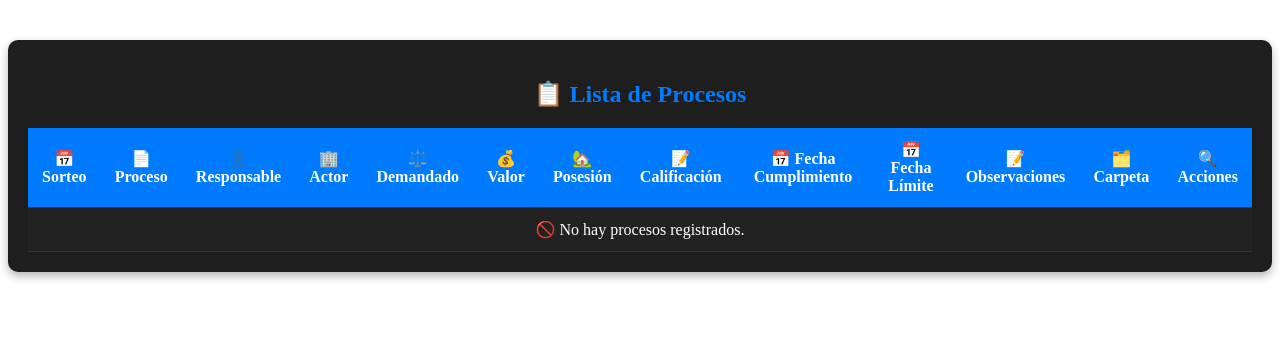
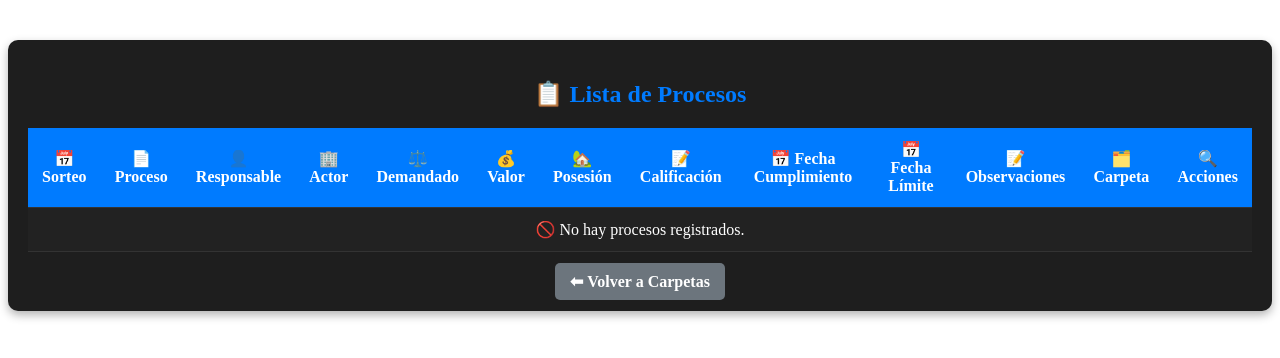
Before and after one commit to Orlan03/Tacae, a Django app: template sistema/templates/control_procesos/listar_procesos.html in a window 1280 px wide. Shown: the top 358 px of the page. Run offline with Django 5.2, Linux system fonts and the light colour scheme; the template is opened without the code that fills it, so the values that code supplies are empty.

Commit message:
Actualización

```diff
--- a/sistema/templates/control_procesos/listar_procesos.html
+++ b/sistema/templates/control_procesos/listar_procesos.html
@@ -40,7 +40,6 @@
                     <td>{{ proceso.observaciones|default:"-" }}</td>
                     <td>{{ proceso.carpeta.nombre }}</td>
                     <td>
-
                         <a href="{% url 'procesos:editar_proceso' proceso.id %}" class="btn btn-warning btn-sm">✏️ Editar</a>
                         <a href="{% url 'procesos:eliminar_proceso' proceso.id %}" class="btn btn-danger btn-sm" onclick="return confirm('¿Estás seguro de eliminar este proceso?')">🗑 Eliminar</a>
                     </td>
@@ -52,6 +51,11 @@
                 {% endfor %}
             </tbody>
         </table>
+    </div>
+
+    <!-- Botón de volver -->
+    <div class="back-button">
+        <a href="{% url 'carpetas:listar_carpetas' %}" class="btn btn-secondary">⬅ Volver a Carpetas</a>
     </div>
 </div>
 
@@ -127,5 +131,22 @@
     .btn-info:hover, .btn-warning:hover, .btn-danger:hover {
         opacity: 0.8;
     }
+
+    .back-button {
+        margin-top: 20px;
+    }
+
+    .btn-secondary {
+        background: #6c757d;
+        padding: 10px 15px;
+        color: white;
+        border-radius: 5px;
+        text-decoration: none;
+        font-weight: bold;
+    }
+
+    .btn-secondary:hover {
+        background: #5a6268;
+    }
 </style>
 {% endblock %}
```
Also changed, not shown: sistema/aplicaciones/carpetas/views.py (+8 -1 lines), 1 other file.
